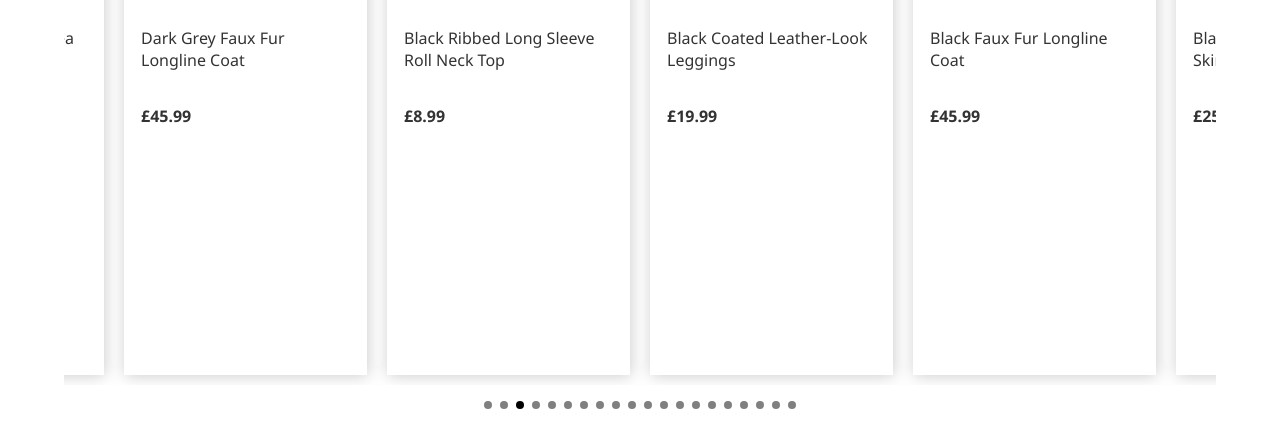
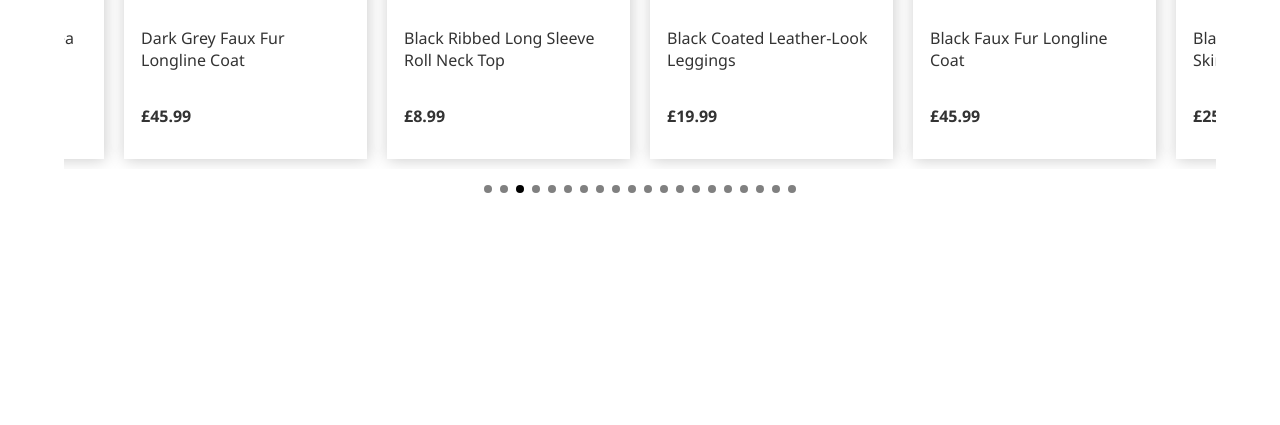
Before and after one commit to Madhin/NL-Dev-Task, a plain HTML site: page index.html in a window 1280 px wide. Shown: the part 418-843 px from the top of the page. After the commit the page ends 800 px from the top, so only its background shows below. Drawn offline with nearby package versions, Linux system fonts and the light colour scheme; some packages are replaced by stand-ins of ours; a script that the page names is missing.

Commit message:
styling updated

```diff
--- a/styles.css
+++ b/styles.css
@@ -137,12 +137,9 @@ margin-left: -20%;
   margin:0 auto;
 }
 
-.slick-track{
-  height: 35rem
-}
-
 .slick-slide{
   margin:10px;
+  height: 90% !important
 }
 .slick-slide img{
   width:100%;
```
